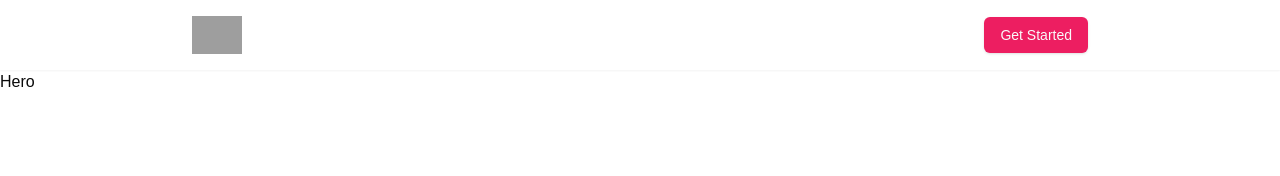
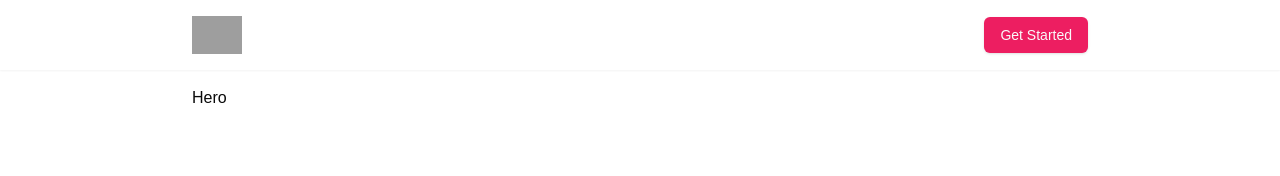
Before and after one commit to khwahish1509/AiLogo, a Next.js app in the folder ai-logo/: page / in a window 1280 px wide. Shown: the top 176 px of the page. Built offline with nearby package versions, Linux system fonts and the light colour scheme; grey boxes are pictures that could not be loaded.

Commit message:
Landing Page

```diff
--- a/ai-logo/app/provider.jsx
+++ b/ai-logo/app/provider.jsx
@@ -5,7 +5,10 @@ function Provider({children}) {
   return (
     <div>
         <Header/>
-        {children}
+        <div className='px-10 lg:px-32 xl:px-48 2xl:px-56 p-4'>
+         {children}
+
+        </div>
     </div>
   )
 }
```
